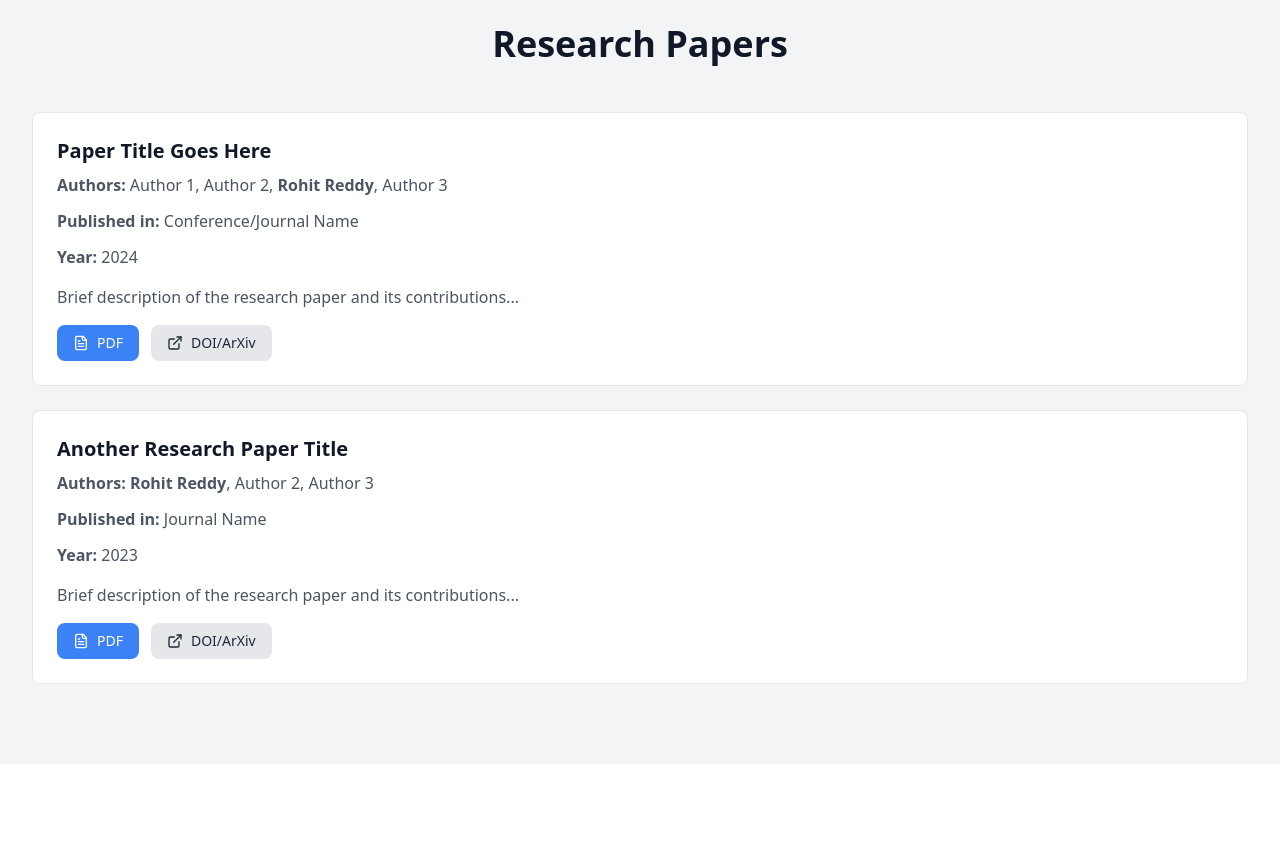
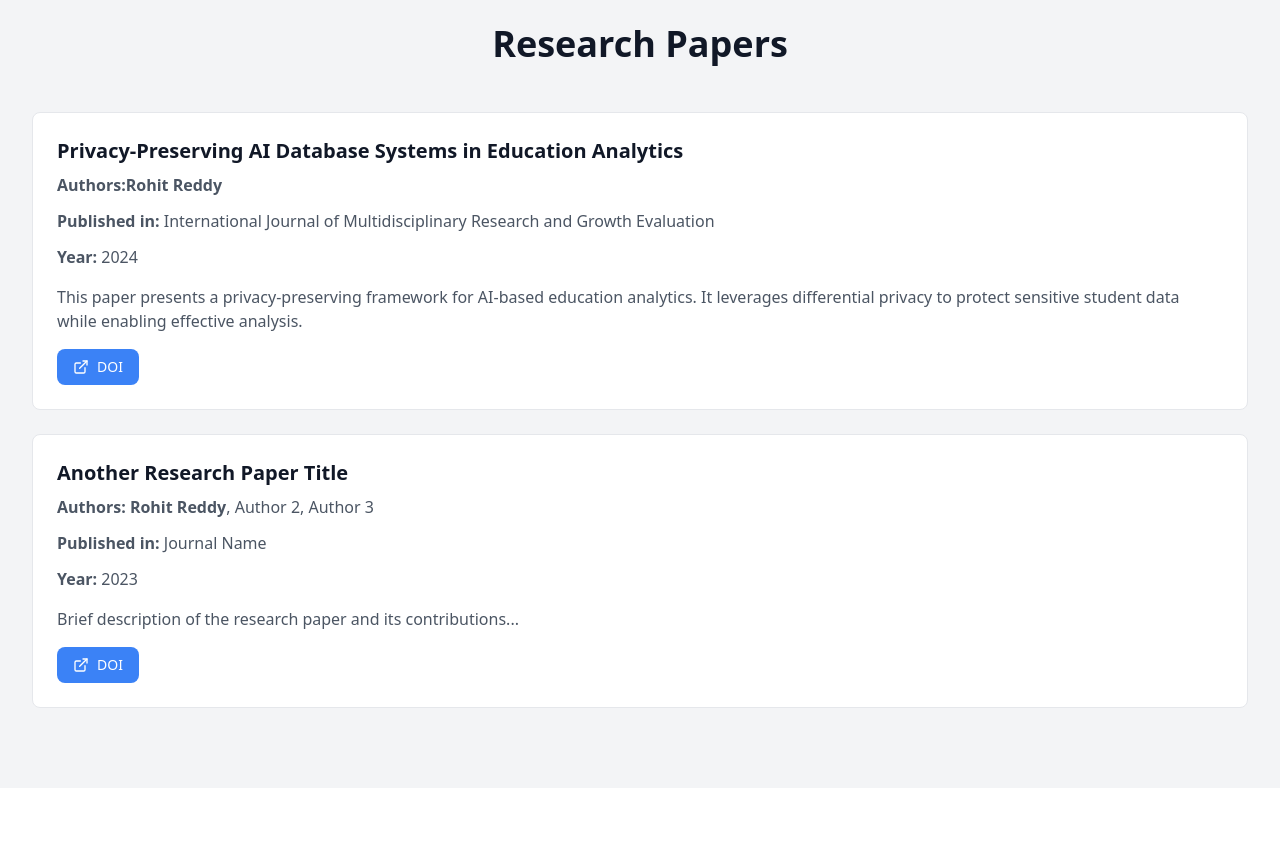
Before and after one commit to Rohit998/portfolio, a React (Vite) app: page / in a window 1280 px wide. Shown: the part 1520-2368 px from the top of the page. Built offline with nearby package versions, Linux system fonts and the light colour scheme.

Commit message:
Update research paper: Add title, journal, DOI link, and update button styling

```diff
--- a/src/App.jsx
+++ b/src/App.jsx
@@ -115,10 +115,10 @@ function Portfolio() {
             transition={{ duration: 0.6, delay: 0.2 }}
             className="text-xl md:text-2xl mb-8 text-gray-600 dark:text-gray-400"
           >
-            Full Stack Developer
+            Data Programmer/Analysts/Engineer/AI Developer/Full Stack Developer
           </motion.p>
           <motion.div
-            initial={{ opacity: 0, y: 20 }}
+            initial={{ opacity: 0, y: 20 }}s
             animate={{ opacity: 1, y: 0 }}
             transition={{ duration: 0.6, delay: 0.4 }}
             className="flex justify-center space-x-4"
@@ -191,37 +191,28 @@ function Portfolio() {
             >
               <div className="flex items-start justify-between">
                 <div className="flex-1">
-                  <h3 className="text-xl font-bold mb-2">Paper Title Goes Here</h3>
+                  <h3 className="text-xl font-bold mb-2">Privacy-Preserving AI Database Systems in Education Analytics</h3>
                   <p className="text-gray-600 dark:text-gray-400 mb-3">
-                    <span className="font-semibold">Authors:</span> Author 1, Author 2, <span className="font-semibold">Rohit Reddy</span>, Author 3
+                    <span className="font-semibold">Authors:</span><span className="font-semibold">Rohit Reddy</span>
                   </p>
                   <p className="text-gray-600 dark:text-gray-400 mb-3">
-                    <span className="font-semibold">Published in:</span> Conference/Journal Name
+                    <span className="font-semibold">Published in:</span> International Journal of Multidisciplinary Research and Growth Evaluation
                   </p>
                   <p className="text-gray-600 dark:text-gray-400 mb-4">
                     <span className="font-semibold">Year:</span> 2024
                   </p>
                   <p className="text-gray-600 dark:text-gray-400 mb-4">
-                    Brief description of the research paper and its contributions...
+                    This paper presents a privacy-preserving framework for AI-based education analytics. It leverages differential privacy to protect sensitive student data while enabling effective analysis.
                   </p>
                   <div className="flex flex-wrap gap-3">
                     <a
-                      href="#"
+                      href="https://doi.org/10.54660/.IJMRGE.2024.5.6.1626-1629"
                       target="_blank"
                       rel="noopener noreferrer"
                       className="inline-flex items-center px-4 py-2 bg-blue-500 text-white rounded-lg hover:bg-blue-600 transition-colors text-sm"
                     >
-                      <FileText size={16} className="mr-2" />
-                      PDF
-                    </a>
-                    <a
-                      href="#"
-                      target="_blank"
-                      rel="noopener noreferrer"
-                      className="inline-flex items-center px-4 py-2 bg-gray-200 dark:bg-gray-700 text-gray-800 dark:text-gray-200 rounded-lg hover:bg-gray-300 dark:hover:bg-gray-600 transition-colors text-sm"
-                    >
                       <ExternalLink size={16} className="mr-2" />
-                      DOI/ArXiv
+                      DOI
                     </a>
                   </div>
                 </div>
@@ -258,17 +249,8 @@ function Portfolio() {
                       rel="noopener noreferrer"
                       className="inline-flex items-center px-4 py-2 bg-blue-500 text-white rounded-lg hover:bg-blue-600 transition-colors text-sm"
                     >
-                      <FileText size={16} className="mr-2" />
-                      PDF
-                    </a>
-                    <a
-                      href="#"
-                      target="_blank"
-                      rel="noopener noreferrer"
-                      className="inline-flex items-center px-4 py-2 bg-gray-200 dark:bg-gray-700 text-gray-800 dark:text-gray-200 rounded-lg hover:bg-gray-300 dark:hover:bg-gray-600 transition-colors text-sm"
-                    >
                       <ExternalLink size={16} className="mr-2" />
-                      DOI/ArXiv
+                      DOI
                     </a>
                   </div>
                 </div>
@@ -286,7 +268,7 @@ function Portfolio() {
             Feel free to reach out if you'd like to work together!
           </p>
           <a
-            href="mailto:your.email@example.com"
+            href="mailto:cprohit1998@gmail.com"
             className="inline-flex items-center px-6 py-3 bg-blue-500 text-white rounded-lg hover:bg-blue-600 transition-colors"
           >
             <Mail size={20} className="mr-2" />
```
